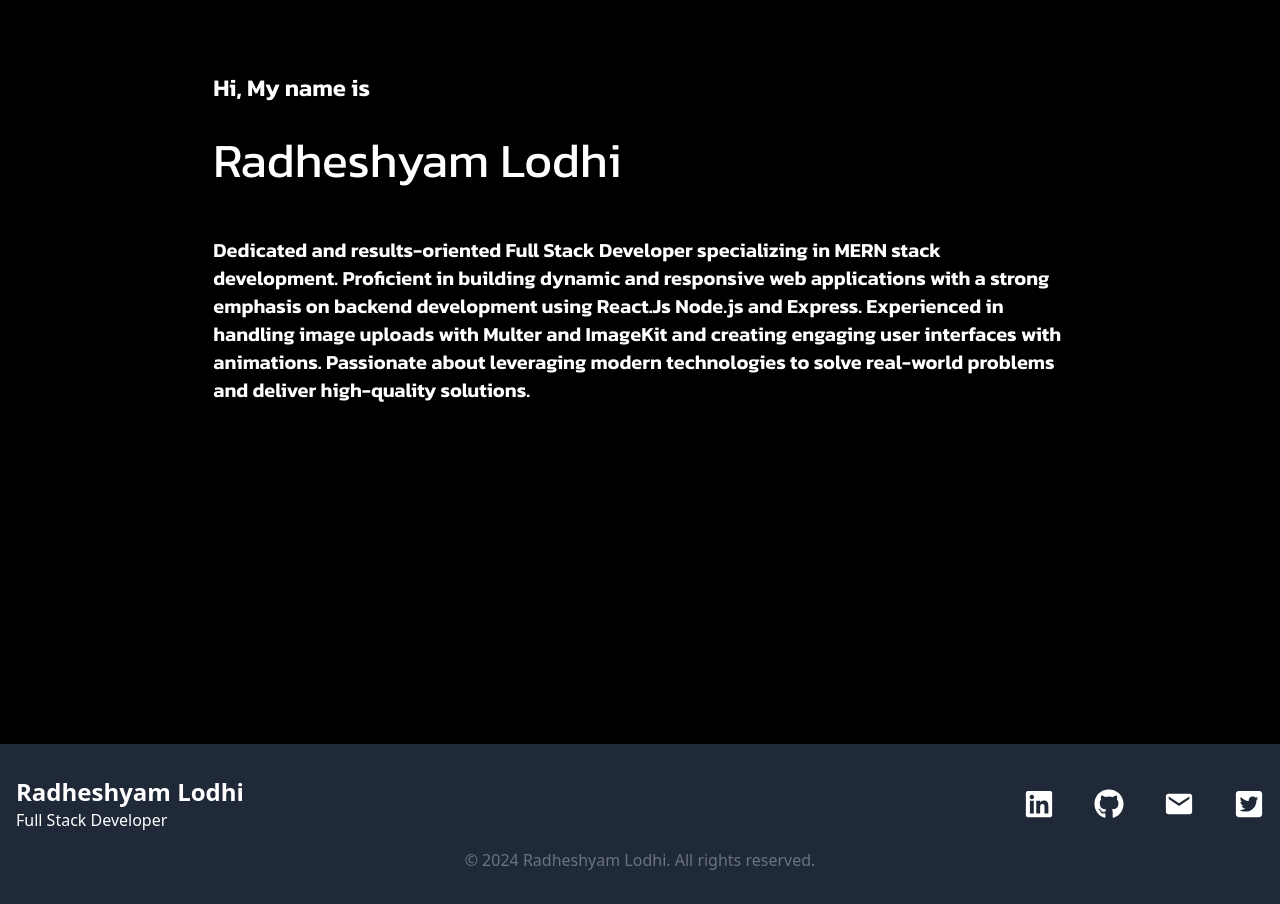
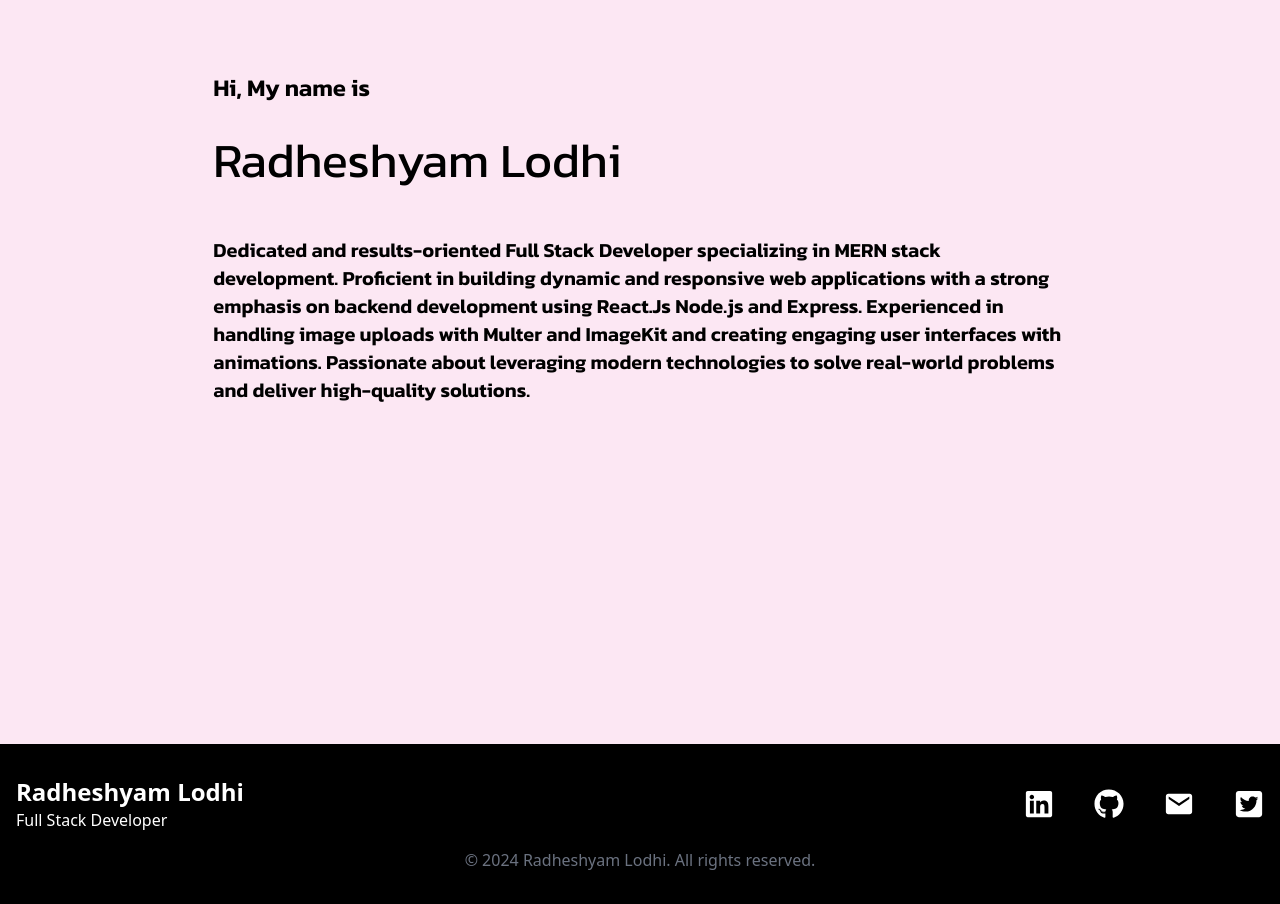
Before and after one commit to lodhiradhe123/Porfolio, a React (Vite) app: page / in a window 1280 px wide. Shown: the part 120-1024 px from the top of the page. Built offline with nearby package versions, Linux system fonts and the light colour scheme.

Commit message:
coloring

```diff
--- a/src/App.css
+++ b/src/App.css
@@ -15,3 +15,6 @@ html,body{
 ::-webkit-scrollbar{
     display: none;
 }
+*{
+    background-color: ;
+}
--- a/src/conponents/About.jsx
+++ b/src/conponents/About.jsx
@@ -14,10 +14,10 @@ import { FaGitAlt } from "react-icons/fa";
 import { IoLogoJavascript } from "react-icons/io5";
 function About() {
   return (
-    <div  className="hide-scrollbar min-h-screen bg-black text-white overflow-hidden font-[Kanit] ">
-      <section className="max-sm:w-[90%] max-sm:m-3 w-1/2 ml-20 mt-32">
-        <p className= "max-sm:text-sm max-sm:pt-10 para text-2xl font-semibold text-zinc-400">
-          I'm <span className="max-sm:text-[16px] text-zinc-100">Radheshyam Lodhi</span>, comleted my b.tech (computer science) and
+    <div  className="hide-scrollbar min-h-screen bg-pink-100 overflow-hidden font-[Kanit] ">
+      <section className="max-sm:w-[90%] max-sm:m-3 w-1/2 ml-20 mt-32 text-black">
+        <p className= "max-sm:text-sm max-sm:pt-10 para text-2xl font-semibold text-black">
+          I'm <span className="max-sm:text-[16px] text-zinc-900">Radheshyam Lodhi</span>, comleted my b.tech (computer science) and
           As a dedicated student of MERN Stack development, I am passionate about crafting visually compelling digital solutions. With strong problem-solving skills and a deep appreciation for both art and functionality, I create intricate code structures that provide seamless user experiences. Proficient in React.js, Node.js, Express, MongoDB, Passport.js, JWT, Multer, ImageKit, and Nodemailer, I am eager to leverage these technologies in innovative projects. Excited for new opportunities, I am ready to collaborate and contribute to impactful digital transformations.
         </p>
       </section>
--- a/src/conponents/Footer.jsx
+++ b/src/conponents/Footer.jsx
@@ -7,7 +7,7 @@ import { IoMdMail } from "react-icons/io";
 
 const Footer = () => {
   return (
-    <footer className="bg-gray-800 text-white py-8">
+    <footer className="bg-black text-white py-8">
       <div className="container mx-auto px-4 flex flex-col md:flex-row justify-between items-center">
         <div className="mb-4 md:mb-0">
           <h2 className="text-2xl font-bold">Radheshyam Lodhi</h2>
--- a/src/conponents/Landing.jsx
+++ b/src/conponents/Landing.jsx
@@ -3,8 +3,8 @@ import Socialsidebar from "./Socialsidebar";
 
 function Landing() {
   return (
-    <div className="  max-sm:w-full max-sm:items-start w-[100%] h-screen bg-black  text-white flex flex-col items-center justify-center font-[Kanit] ">
-      <div className="max-sm:w-[79%] max-sm:p-2 w-2/3 h-full mt-32 ">
+    <div className="  max-sm:w-full max-sm:items-start w-[100%] h-screen bg-pink-100   text-white flex flex-col items-center justify-center font-[Kanit] ">
+      <div className="max-sm:w-[79%] max-sm:p-2 w-2/3 h-full mt-32 text-black ">
         <section className="">
         <h1 className="text-2xl font-semibold mb-5">Hi, My name is</h1>
         <h1 className="max-sm:text-[2rem] text-[3em] mb-10 ">Radheshyam Lodhi</h1>
--- a/src/conponents/Nav.jsx
+++ b/src/conponents/Nav.jsx
@@ -4,7 +4,7 @@ import { Link, NavLink } from "react-router-dom";
 function Nav() {
   return (
     <>
-      <nav className="max-sm:w-full max-sm:px-5 max-w-screen-lg py-2 m-auto h-16 bg-transparent  flex justify-between px-10 text-white  border-b border-zinc-500">
+      <nav className="max-sm:w-full max-sm:px-5 max-w-screen-lg py-2 m-auto h-16 bg-transparent flex justify-between px-10 text-white  border-b border-zinc-500">
         <img
           src="https://ik.imagekit.io/vtd0qp9vb/PortfolioData/android-chrome-192x192.png?updatedAt=1721584888819"
           alt="image"
--- a/src/conponents/Projects.jsx
+++ b/src/conponents/Projects.jsx
@@ -6,8 +6,8 @@ import BackendProjects from "./BackendProjects";
 
 function Projects() {
   return (
-    <main className="bg-black min-screen">
-      <div className="max-w-screen-lg m-auto text-white font-[Kanit] ">
+    <main className="bg-pink-100 min-screen">
+      <div className="max-w-screen-lg m-auto  font-[Kanit] text-black">
         <BackendProjects />
         <FrontendProjects />
         <AnimatedProjects />
```
